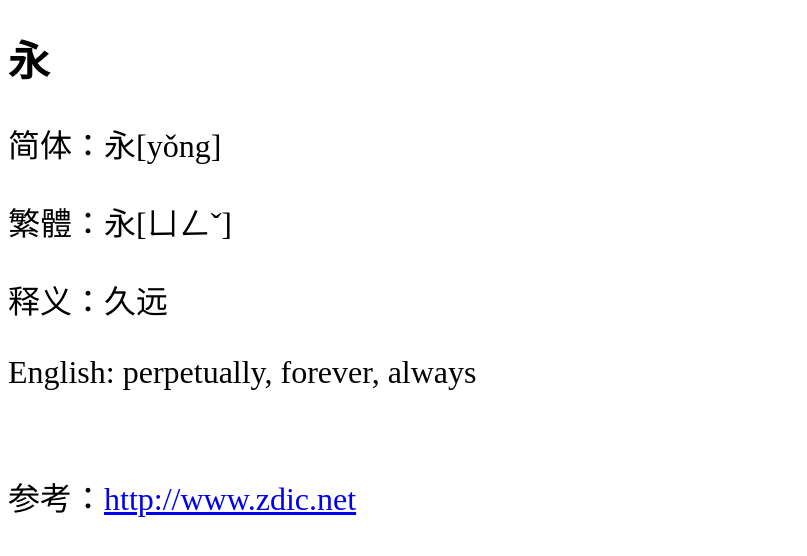
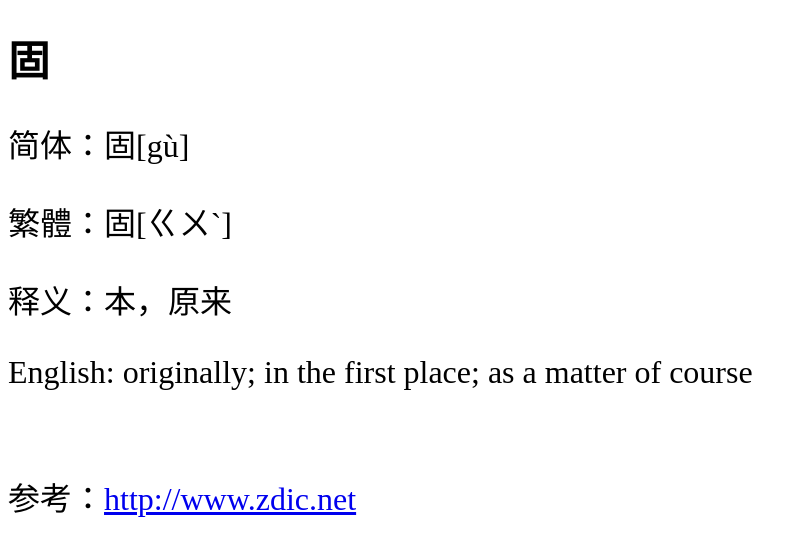
Before and after one commit to shengzhe/livecalligraphy, a Jekyll site: the page built from _posts/2012-08-31-LanTing-257.html, in a window 1280 px wide. Shown: the top 556 px of the page, without its empty margins (0-807 px from the left). Built offline with Jekyll 4.4.1, drawn with Linux system fonts in a browser that asks for light colours; Markdown is read by kramdown in place of the engine named in the settings.

Commit message:
Update 2012-08-31-LanTing-257.html

```diff
--- a/_posts/2012-08-31-LanTing-257.html
+++ b/_posts/2012-08-31-LanTing-257.html
@@ -1,11 +1,11 @@
 ---
 layout: default
-title: 兰亭集序第1个字 (1st character of Lan Ting)
+title: 兰亭集序第257个字 (257th character of Lan Ting)
 ---
-<h1>永</h1>
-<p>简体：永[yǒng]</p>
-<p>繁體：永[ㄩㄥˇ]</p>
-<p>释义：久远</p>
-<p>English: perpetually, forever, always</p>
+<h1>固</h1>
+<p>简体：固[gù]</p>
+<p>繁體：固[ㄍㄨˋ]</p>
+<p>释义：本，原来</p>
+<p>English: originally; in the first place; as a matter of course</p>
 <br/>
-<p>参考：<a href="http://www.zdic.net/zd/zi/ZdicE6ZdicB0ZdicB8.htm">http://www.zdic.net</a></p>
+<p>参考：<a href="http://www.zdic.net/z/17/js/56FA.htm">http://www.zdic.net</a></p>
```
